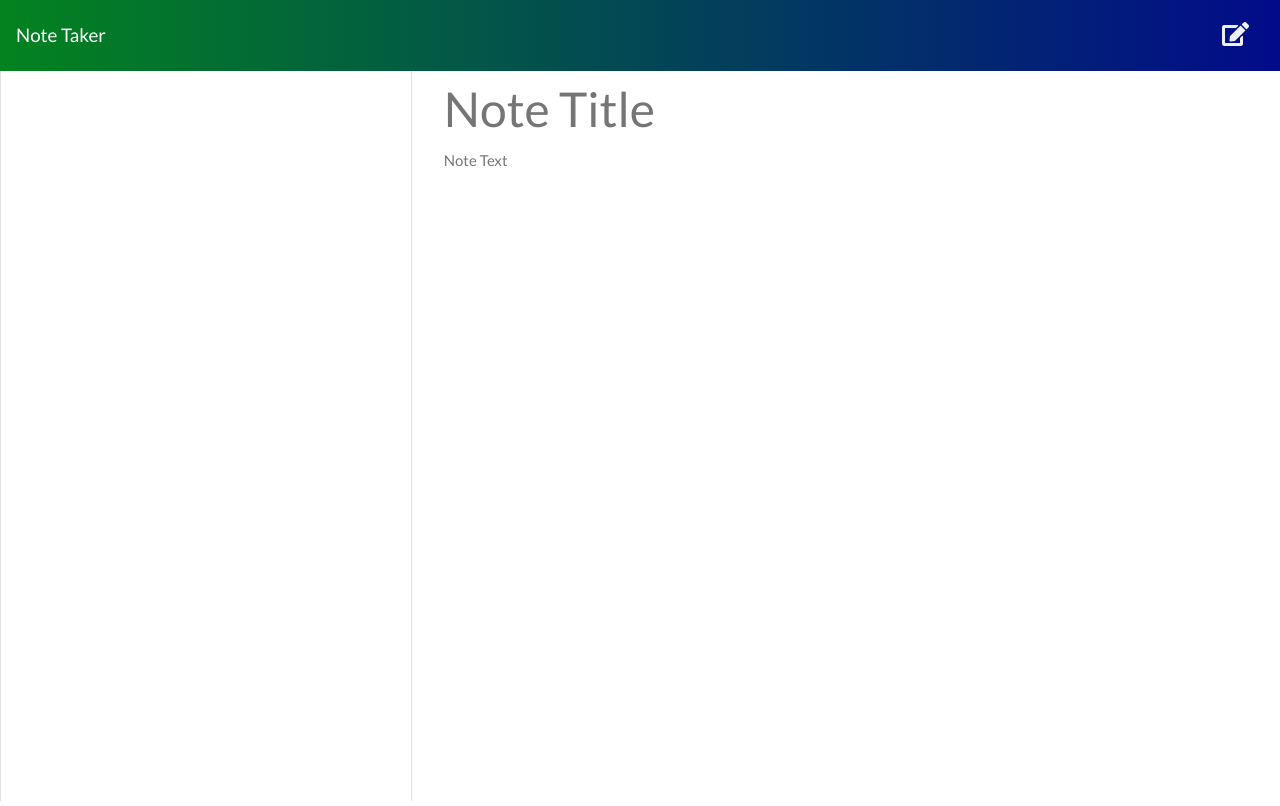
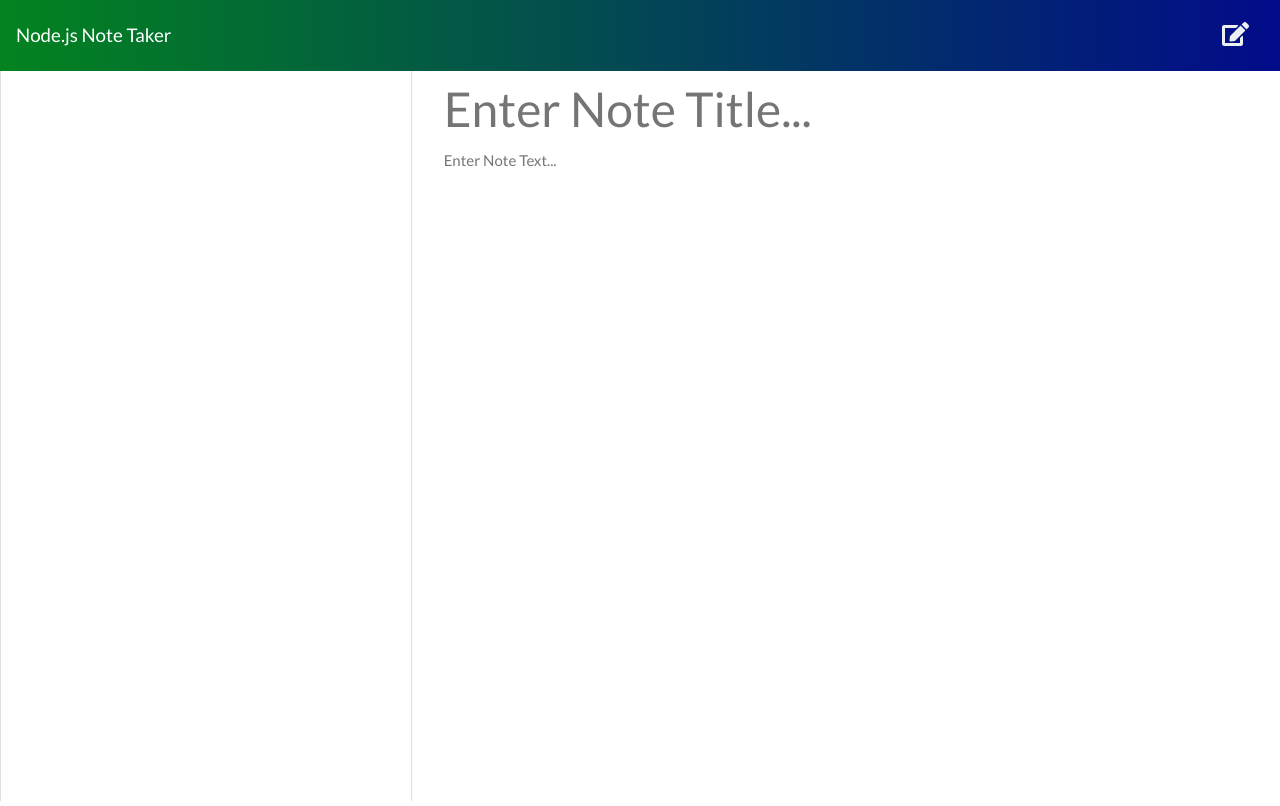
Before and after one commit to pmarceaujr/Node_Note_Taker, a website: page public/notes.html in a window 1280 px wide. Drawn offline with nearby package versions, Linux system fonts and the light colour scheme; no server answers.

Commit message:
Updated "Note Taker" to "Node.js Note Taker"

```diff
--- a/public/notes.html
+++ b/public/notes.html
@@ -4,7 +4,7 @@
     <meta charset="UTF-8" />
     <meta name="viewport" content="width=device-width, initial-scale=1.0" />
     <meta http-equiv="X-UA-Compatible" content="ie=edge" />
-    <title>Note Taker</title>
+    <title>Node.js Note Taker</title>
     <link rel="stylesheet" href="https://cdnjs.cloudflare.com/ajax/libs/bootswatch/4.1.3/flatly/bootstrap.min.css" />
     <link
       rel="stylesheet"
@@ -17,7 +17,7 @@
 
   <body>
     <nav class="navbar navbar-dark bg-dark">
-      <a class="navbar-brand" href="/">Note Taker </a>
+      <a class="navbar-brand" href="/">Node.js Note Taker </a>
       <div class="icons">
         <i class="fas fa-save text-light save-note"></i>
         <i class="fas fa-edit text-light new-note"></i>
@@ -31,8 +31,8 @@
           </div>
         </div>
         <div class="col-8">
-          <input class="note-title" placeholder="Note Title" maxlength="28" type="text" />
-          <textarea class="note-textarea" placeholder="Note Text"></textarea>
+          <input class="note-title" placeholder="Enter Note Title..." maxlength="28" type="text" />
+          <textarea class="note-textarea" placeholder="Enter Note Text..."></textarea>
         </div>
       </div>
     </div>
```
Also changed, not shown: public/index.html (+3 -3 lines).
